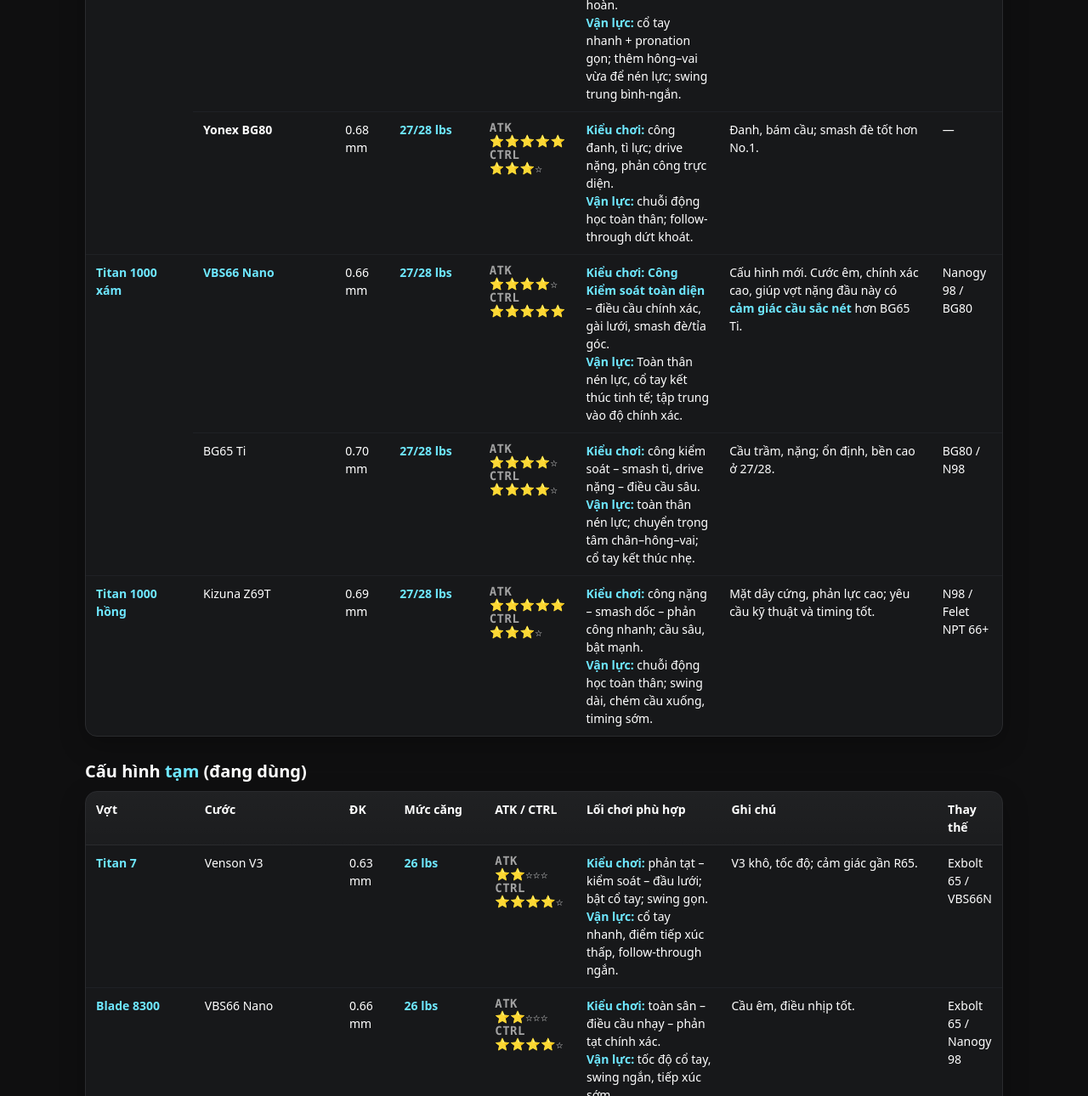
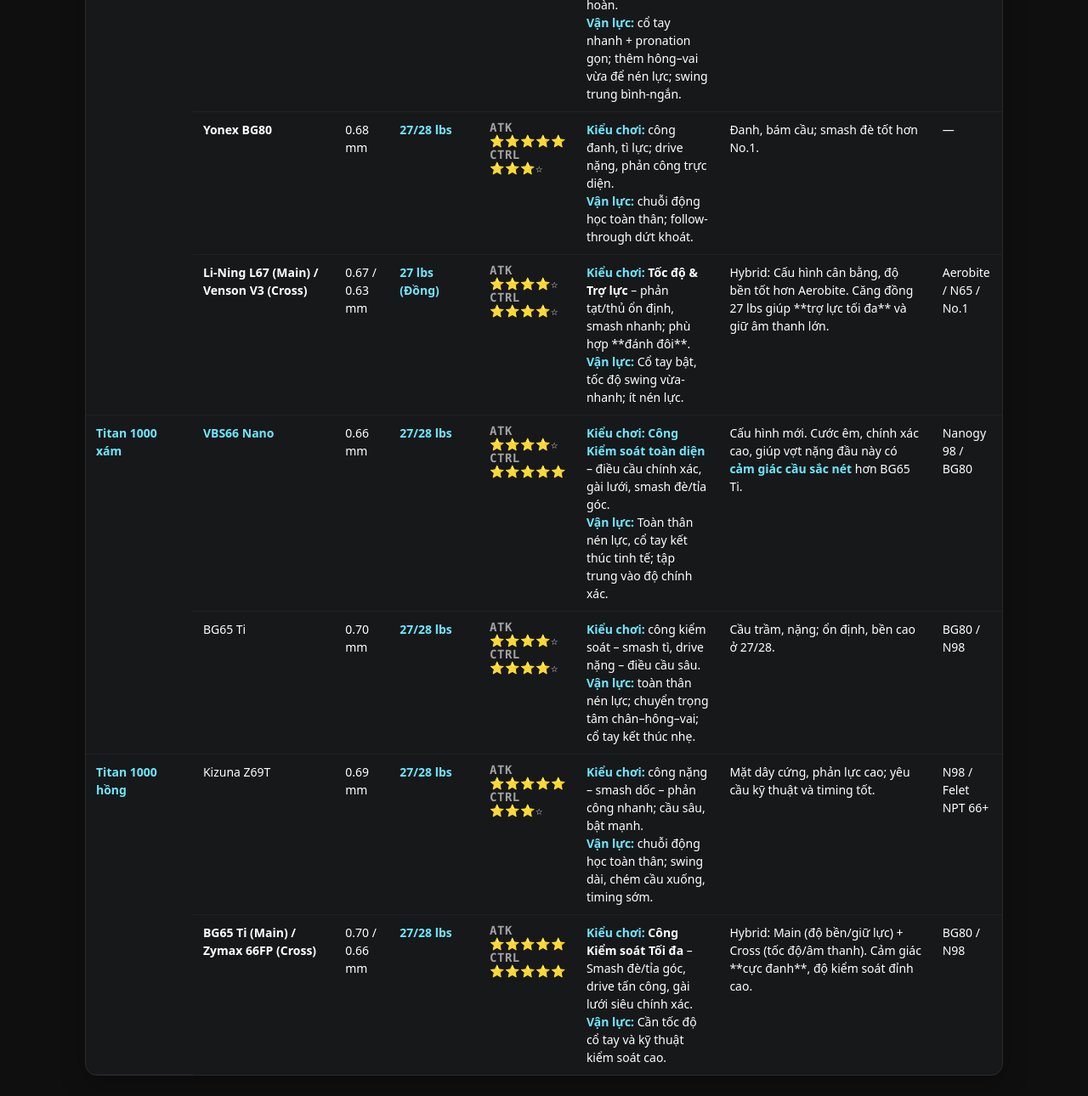
Before and after one commit to DungRaymond/bmin, a plain HTML site: page index.html in a window 1280 px wide. Shown: the part 931-2221 px from the top of the page at 85% size. Drawn offline with Linux system fonts and the light colour scheme.

Commit message:
fast commit endeavor

```diff
--- a/index.html
+++ b/index.html
@@ -208,7 +208,7 @@
                     <td>BG65 Ti / NBG95</td>
                 </tr>
                 <tr>
-                    <td rowspan="2"><strong>Titan 9</strong></td>
+                    <td rowspan="3"><strong>Titan 9</strong></td>
                     <td><b>Li-Ning No.1</b></td>
                     <td>0.65 mm</td>
                     <td><strong>27/28 lbs</strong></td>
@@ -231,6 +231,18 @@
                     <td><strong>Kiểu chơi:</strong> công đanh, tì lực; drive nặng, phản công trực diện.<br><strong>Vận lực:</strong> chuỗi động học toàn thân; follow-through dứt khoát.</td>
                     <td>Đanh, bám cầu; smash đè tốt hơn No.1.</td>
                     <td>—</td>
+                </tr>
+                <tr>
+                    <td><b>Li-Ning L67 (Main) / Venson V3 (Cross)</b></td>
+                    <td>0.67 / 0.63 mm</td>
+                    <td><strong>27 lbs (Đồng)</strong></td>
+                    <td class="stars">
+                        <div><b>ATK</b> ⭐⭐⭐⭐☆</div>
+                        <div><b>CTRL</b> ⭐⭐⭐⭐☆</div>
+                    </td>
+                    <td><strong>Kiểu chơi:</strong> <b>Tốc độ & Trợ lực</b> – phản tạt/thủ ổn định, smash nhanh; phù hợp **đánh đôi**. <br><strong>Vận lực:</strong> Cổ tay bật, tốc độ swing vừa-nhanh; ít nén lực.</td>
+                    <td>Hybrid: Cấu hình cân bằng, độ bền tốt hơn Aerobite. Căng đồng 27 lbs giúp **trợ lực tối đa** và giữ âm thanh lớn.</td>
+                    <td>Aerobite / N65 / No.1</td>
                 </tr>
                 <tr>
                     <td rowspan="2"><strong>Titan 1000 xám</strong></td>
@@ -258,7 +270,7 @@
                     <td>BG80 / N98</td>
                 </tr>
                 <tr>
-                    <td><strong>Titan 1000 hồng</strong></td>
+                    <td rowspan="2"><strong>Titan 1000 hồng</strong></td>
                     <td>Kizuna Z69T</td>
                     <td>0.69 mm</td>
                     <td><strong>27/28 lbs</strong></td>
@@ -269,6 +281,18 @@
                     <td><strong>Kiểu chơi:</strong> công nặng – smash dốc – phản công nhanh; cầu sâu, bật mạnh.<br><strong>Vận lực:</strong> chuỗi động học toàn thân; swing dài, chém cầu xuống, timing sớm.</td>
                     <td>Mặt dây cứng, phản lực cao; yêu cầu kỹ thuật và timing tốt.</td>
                     <td>N98 / Felet NPT 66+</td>
+                </tr>
+                <tr>
+                    <td><b>BG65 Ti (Main) / Zymax 66FP (Cross)</b></td>
+                    <td>0.70 / 0.66 mm</td>
+                    <td><strong>27/28 lbs</strong></td>
+                    <td class="stars">
+                        <div><b>ATK</b> ⭐⭐⭐⭐⭐</div>
+                        <div><b>CTRL</b> ⭐⭐⭐⭐⭐</div>
+                    </td>
+                    <td><strong>Kiểu chơi:</strong> <b>Công Kiểm soát Tối đa</b> – Smash đè/tỉa góc, drive tấn công, gài lưới siêu chính xác.<br><strong>Vận lực:</strong> Cần tốc độ cổ tay và kỹ thuật kiểm soát cao.</td>
+                    <td>Hybrid: Main (độ bền/giữ lực) + Cross (tốc độ/âm thanh). Cảm giác **cực đanh**, độ kiểm soát đỉnh cao.</td>
+                    <td>BG80 / N98</td>
                 </tr>
             </tbody>
         </table>
@@ -347,7 +371,7 @@
                     <td><strong>23.5 lbs</strong></td>
                     <td class="stars">
                         <div><b>ATK</b> ⭐⭐☆☆☆</div>
-                        <div><b>CTRL</b> ⭐⭐⭐☆</div>
+                        <div><b>CTRL</strong> ⭐⭐⭐☆</div>
                     </td>
                     <td><strong>Kiểu chơi:</strong> luyện nhịp – kiểm soát mềm.<br><strong>Vận lực:</strong> cổ tay gọn, timing sớm, điểm tiếp xúc thấp.</td>
                     <td>Thiên training; hợp căng thấp.</td>
```
